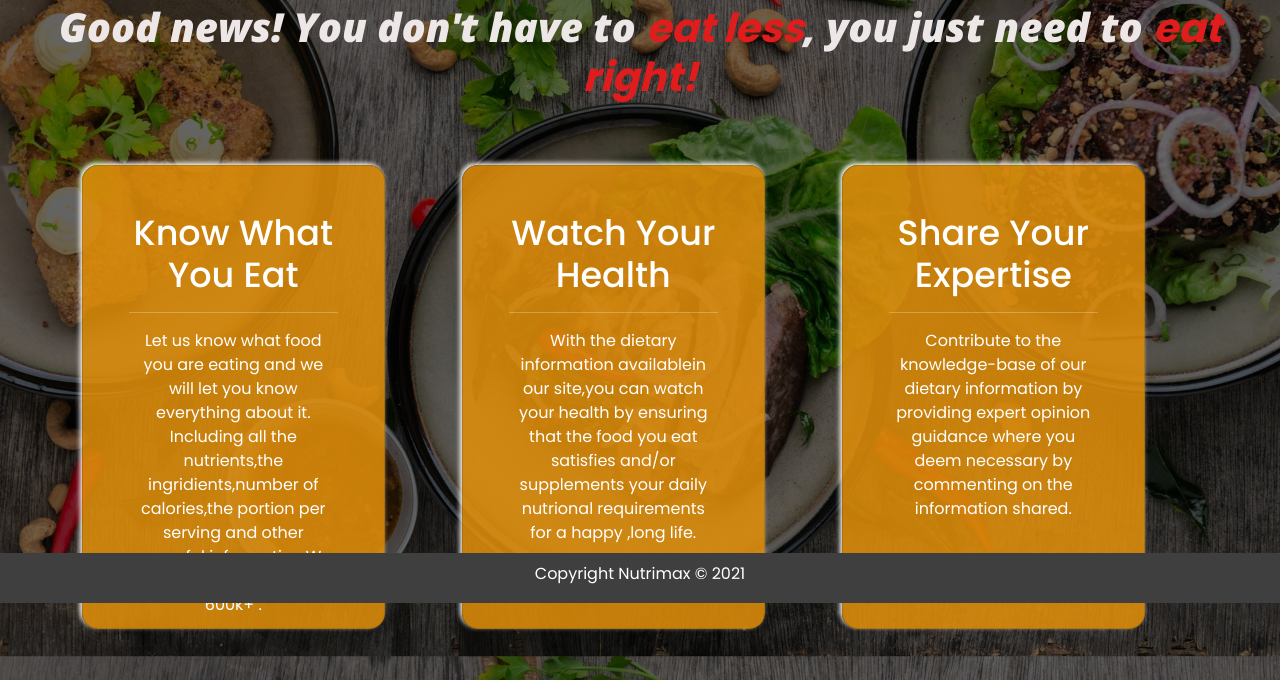
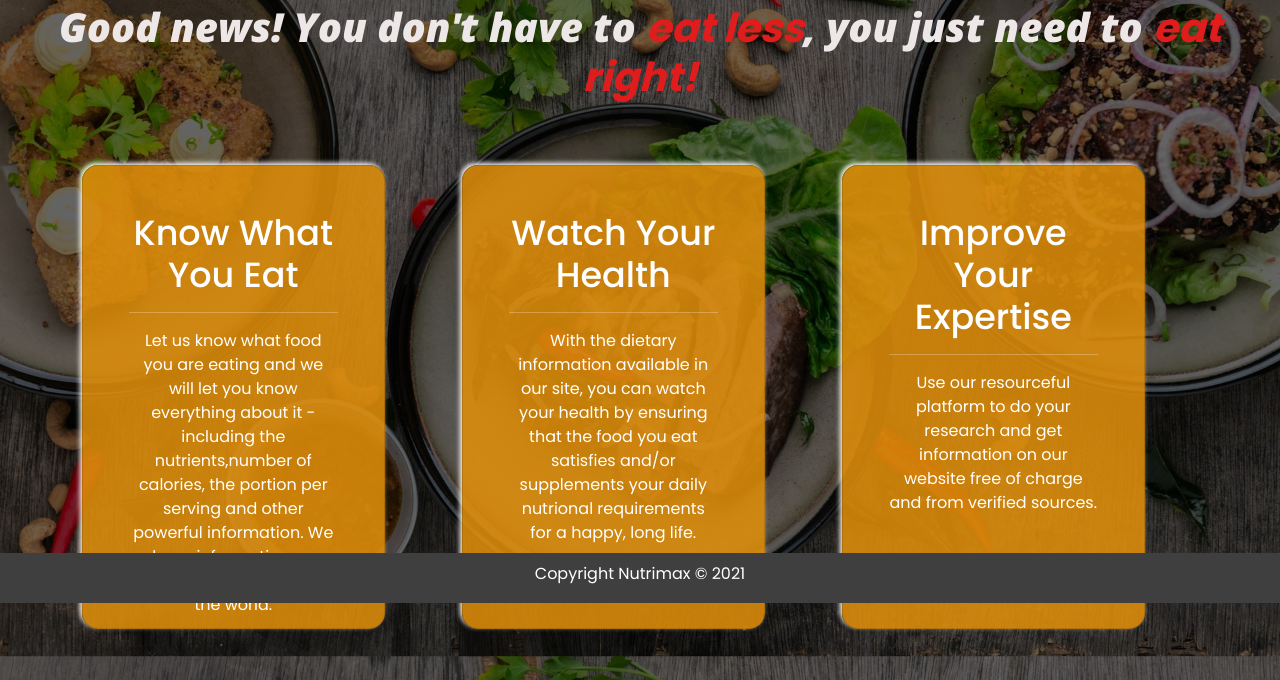
Before and after one commit to peterken674/nutrimax, a Flask app: page / in a window 1280 px wide. Shown: the part 197-877 px from the top of the page. Run offline with Flask 2, Linux system fonts and the light colour scheme; some libraries are stand-ins or nearby versions; some web fonts are replaced.

Commit message:
Typo correction.

```diff
--- a/app/templates/index.html
+++ b/app/templates/index.html
@@ -22,7 +22,7 @@
         <div class="card-body">
           <h4 class="card-heading">Know What You Eat</h4>
           <hr>
-          <p>Let us know what food you are eating and we will let you know everything about it. Including all the nutrients,the ingridients,number of calories,the portion per serving  and other powerful information.We have information on 600k+ . </p>
+          <p>Let us know what food you are eating and we will let you know everything about it - including the nutrients,number of calories, the portion per serving  and other powerful information. We have information on 600K+ foods from all over the world. </p>
         </div>
       </div>
     </div>
@@ -31,16 +31,16 @@
         <div class="card-body">
           <h4 class="card-heading">Watch Your Health</h4>
           <hr>
-          <p>With the dietary information availablein our site,you can watch your health by ensuring that the food you eat satisfies and/or supplements your daily nutrional requirements for a happy ,long life.</p>
+          <p>With the dietary information available in our site, you can watch your health by ensuring that the food you eat satisfies and/or supplements your daily nutrional requirements for a happy, long life.</p>
         </div>
       </div>
     </div>
     <div class="col-lg-4">
       <div class="card text-center">
         <div class="card-body">
-          <h4 class="card-heading">Share Your Expertise</h4>
+          <h4 class="card-heading">Improve Your Expertise</h4>
           <HR>
-          <p>Contribute to the knowledge-base of our dietary information by providing expert opinion guidance where you deem necessary by commenting on the information shared. </p>
+          <p>Use our resourceful platform to do your research and get information on our website free of charge and from verified sources.</p>
         </div>
       </div>
     </div>
```
